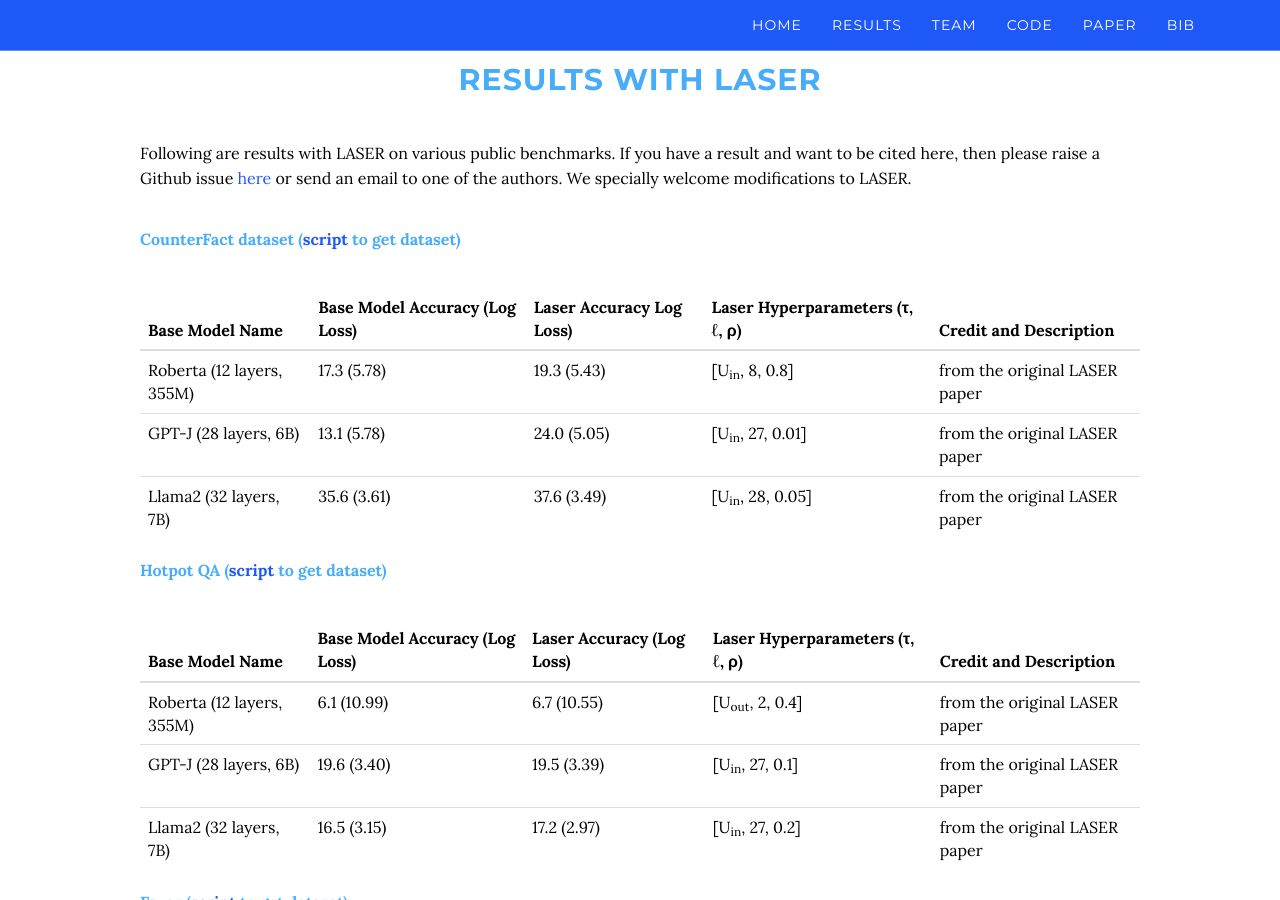
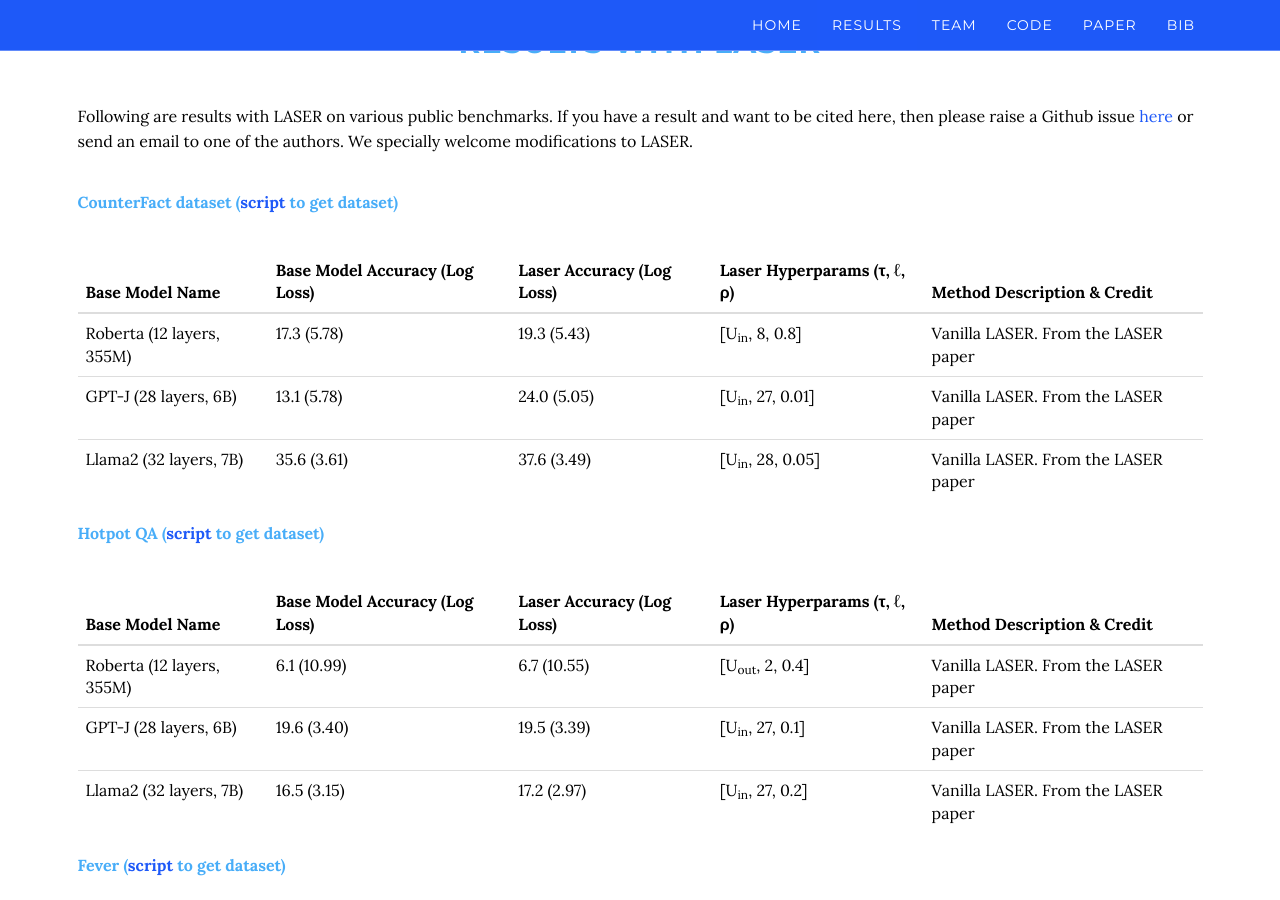
Before and after one commit to pratyushasharma/laser, a Jekyll site: the page index.html, which Jekyll copies as it is, in a window 1280 px wide and 900 px high, scrolled down 1747 px. Built offline with Jekyll 4.4.1, drawn with Linux system fonts in a browser that asks for light colours; nearby versions of some CDN libraries; some of the changed text lies outside the part shown.

Commit message:
More changes

```diff
--- a/index.html
+++ b/index.html
@@ -147,10 +146,10 @@
         <div class="row">
         	<h2 class="greenc"><a name="results"></a>Results with LASER</h2>
 
-               <div class="row" style="margin-left: 10%; margin-right: 10%; text-align: left;">
+               <div class="row" style="margin-left: 5%; margin-right: 5%; text-align: left;">
 
                    <p style="margin-top: 10px;">Following are results with LASER on various public benchmarks. If you have a result and want to be cited here, then please
-                       raise a Github issue <a>here</a> or send an email to one of the authors. We specially welcome modifications to LASER. </p>
+                       raise a Github issue <a href="https://github.com/pratyushasharma/laser/issues" target="_blank">here</a> or send an email to one of the authors. We specially welcome modifications to LASER. </p>
 
                    <p><b>CounterFact dataset (<a href="https://github.com/pratyushasharma/laser/blob/main/scripts/get_counterfact.py" target="_blank">script</a> to get dataset)</b></p>
 
@@ -159,9 +158,9 @@
                             <tr>
                               <th scope="col">Base Model Name</th>
                               <th scope="col">Base Model Accuracy (Log Loss)</th>
-                              <th scope="col">Laser Accuracy Log Loss)</th>
-                              <th scope="col">Laser Hyperparameters (&tau;, &ell;, &rho;)</th>
-                              <th scope="col">Credit and Description</th>
+                              <th scope="col">Laser Accuracy (Log Loss)</th>
+                              <th scope="col">Laser Hyperparams (&tau;, &ell;, &rho;)</th>
+                              <th scope="col">Method Description & Credit</th>
                             </tr>
                           </thead>
                           <tbody>
@@ -170,21 +169,21 @@
                               <td>17.3 (5.78)</td>
                               <td>19.3 (5.43)</td>
                               <td>[U<sub>in</sub>, 8, 0.8]</td>
-                              <td>from the original LASER paper</td>
+                              <td>Vanilla LASER. From the LASER paper</td>
                             </tr>
                             <tr>
                               <td>GPT-J (28 layers, 6B)</td>
                               <td>13.1 (5.78)</td>
                               <td>24.0 (5.05)</td>
                               <td>[U<sub>in</sub>, 27, 0.01]</td>
-                              <td>from the original LASER paper</td>
+                              <td>Vanilla LASER. From the LASER paper</td>
                             </tr>
                             <tr>
                               <td>Llama2 (32 layers, 7B)</td>
                               <td>35.6 (3.61)</td>
                               <td>37.6 (3.49)</td>
                               <td>[U<sub>in</sub>, 28, 0.05]</td>
-                              <td>from the original LASER paper</td>
+                              <td>Vanilla LASER. From the LASER paper</td>
                             </tr>
                           </tbody>
                     </table>
@@ -197,8 +196,8 @@
                               <th scope="col">Base Model Name</th>
                               <th scope="col">Base Model Accuracy (Log Loss)</th>
                               <th scope="col">Laser Accuracy (Log Loss)</th>
-                              <th scope="col">Laser Hyperparameters (&tau;, &ell;, &rho;)</th>
-                              <th scope="col">Credit and Description</th>
+                              <th scope="col">Laser Hyperparams (&tau;, &ell;, &rho;)</th>
+                              <th scope="col">Method Description & Credit</th>
                             </tr>
                           </thead>
                           <tbody>
@@ -207,21 +206,21 @@
                               <td> 6.1 (10.99)</td>
                               <td> 6.7 (10.55)</td>
                               <td>[U<sub>out</sub>, 2, 0.4]</td>
-                              <td>from the original LASER paper</td>
+                              <td>Vanilla LASER. From the LASER paper</td>
                             </tr>
                             <tr>
                               <td>GPT-J (28 layers, 6B)</td>
                               <td>19.6 (3.40)</td>
                               <td>19.5 (3.39)</td>
                               <td>[U<sub>in</sub>, 27, 0.1]</td>
-                              <td>from the original LASER paper</td>
+                              <td>Vanilla LASER. From the LASER paper</td>
                             </tr>
                             <tr>
                               <td>Llama2 (32 layers, 7B)</td>
                               <td>16.5 (3.15)</td>
                               <td>17.2 (2.97)</td>
                               <td> [U<sub>in</sub>, 27, 0.2]</td>
-                              <td>from the original LASER paper</td>
+                              <td>Vanilla LASER. From the LASER paper</td>
                             </tr>
                           </tbody>
                     </table>
@@ -234,8 +233,8 @@
                               <th scope="col">Base Model Name</th>
                               <th scope="col">Base Model Accuracy (Log Loss)</th>
                               <th scope="col">Laser Accuracy (Log Loss)</th>
-                              <th scope="col">Laser Hyperparameters (&tau;, &ell;, &rho;)</th>
-                              <th scope="col">Credit and Description</th>
+                              <th scope="col">Laser Hyperparams (&tau;, &ell;, &rho;)</th>
+                              <th scope="col">Method Description & Credit</th>
                             </tr>
                           </thead>
                           <tbody>
@@ -244,21 +243,21 @@
                               <td>50.0 (2.5)</td>
                               <td>52.3 (1.76)</td>
                               <td>[U<sub>in</sub>, 3, 0.4]</td>
-                              <td>from the original LASER paper</td>
+                              <td>Vanilla LASER. From the LASER paper</td>
                             </tr>
                             <tr>
                               <td>GPT-J (28 layers, 6B)</td>
                               <td>50.2 (1.24)</td>
                               <td>56.2 (1.27)</td>
                               <td>[U<sub>in</sub>, 24, 0.01]</td>
-                              <td>from the original LASER paper</td>
+                              <td>Vanilla LASER. From the LASER paper</td>
                             </tr>
                             <tr>
                               <td>Llama2 (32 layers, 7B)</td>
                               <td>59.3 (1.02)</td>
                               <td>64.5 (0.91)</td>
                               <td>[U<sub>in</sub>, 30, 0.2]</td>
-                              <td>from the original LASER paper</td>
+                              <td>Vanilla LASER. From the LASER paper</td>
                             </tr>
                           </tbody>
                     </table>
@@ -271,8 +270,8 @@
                               <th scope="col">Base Model Name</th>
                               <th scope="col">Base Model Accuracy (Log Loss)</th>
                               <th scope="col">Laser Accuracy (Log Loss)</th>
-                              <th scope="col">Laser Hyperparameters (&tau;, &ell;, &rho;)</th>
-                              <th scope="col">Credit and Description</th>
+                              <th scope="col">Laser Hyperparams (&tau;, &ell;, &rho;)</th>
+                              <th scope="col">Method Description & Credit</th>
                             </tr>
                           </thead>
                           <tbody>
@@ -281,21 +280,21 @@
                               <td>87.5 (0.87)</td>
                               <td>93.7 (1.13)</td>
                               <td>[U<sub>in</sub>, 9, 0.9]</td>
-                              <td>from the original LASER paper</td>
+                              <td>Vanilla LASER. From the LASER paper</td>
                             </tr>
                             <tr>
                               <td>GPT-J (28 layers, 6B)</td>
                               <td>70.9 (3.86)</td>
                               <td>97.5 (4.20)</td>
                               <td>[U<sub>in</sub>, 14, 0.01]</td>
-                              <td>from the original LASER paper</td>
+                              <td>Vanilla LASER. From the LASER paper</td>
                             </tr>
                             <tr>
                               <td>Llama2 (32 layers, 7B)</td>
                               <td>75.5 (3.48)</td>
                               <td>88.4 (2.98)</td>
                               <td>[U<sub>in</sub>, 24, 0.01]</td>
-                              <td>from the original LASER paper</td>
+                              <td>Vanilla LASER. From the LASER paper</td>
                             </tr>
                           </tbody>
                     </table>
@@ -308,8 +307,8 @@
                               <th scope="col">Base Model Name</th>
                               <th scope="col">Base Model Accuracy (Log Loss)</th>
                               <th scope="col">Laser Accuracy (Log Loss)</th>
-                              <th scope="col">Laser Hyperparameters (&tau;, &ell;, &rho;)</th>
-                              <th scope="col">Credit and Description</th>
+                              <th scope="col">Laser Hyperparams (&tau;, &ell;, &rho;)</th>
+                              <th scope="col">Method Description & Credit</th>
                             </tr>
                           </thead>
                           <tbody>
@@ -318,21 +317,21 @@
                               <td>64.5 (4.91)</td>
                               <td>72.5 (6.44)</td>
                               <td>[U<sub>in</sub>, 3, 0.9]</td>
-                              <td>from the original LASER paper</td>
+                              <td>Vanilla LASER. From the LASER paper</td>
                             </tr>
                             <tr>
                               <td>GPT-J (28 layers, 6B)</td>
                               <td>75.6 (4.64)</td>
                               <td>82.1 (4.91)</td>
                               <td>[U<sub>in</sub>, 18, 0.01]</td>
-                              <td>from the original LASER paper</td>
+                              <td>Vanilla LASER. From the LASER paper</td>
                             </tr>
                             <tr>
                               <td>Llama2 (32 layers, 7B)</td>
                               <td>85.0 (4.19)</td>
                               <td>86.7 (4.05)</td>
                               <td>[U<sub>out</sub>, 30, 0.4]</td>
-                              <td>from the original LASER paper</td>
+                              <td>Vanilla LASER. From the LASER paper</td>
                             </tr>
                           </tbody>
                     </table>
@@ -345,8 +344,8 @@
                               <th scope="col">Base Model Name</th>
                               <th scope="col">Base Model Accuracy (Log Loss)</th>
                               <th scope="col">Laser Accuracy (Log Loss)</th>
-                              <th scope="col">Laser Hyperparameters (&tau;, &ell;, &rho;)</th>
-                              <th scope="col">Credit and Description</th>
+                              <th scope="col">Laser Hyperparams (&tau;, &ell;, &rho;)</th>
+                              <th scope="col">Method Description & Credit</th>
                             </tr>
                           </thead>
                           <tbody>
@@ -355,21 +354,21 @@
                               <td>56.2 (1.60)</td>
                               <td>56.2 (1.42)</td>
                               <td>[U<sub>in</sub>, 0, 0.01]</td>
-                              <td>from the original LASER paper</td>
+                              <td>Vanilla LASER. From the LASER paper</td>
                             </tr>
                             <tr>
                               <td>GPT-J (28 layers, 6B)</td>
                               <td>54.9 (1.02)</td>
                               <td>55.6 (1.01)</td>
                               <td>[U<sub>in</sub>, 7, 0.8]</td>
-                              <td>from the original LASER paper</td>
+                              <td>Vanilla LASER. From the LASER paper</td>
                             </tr>
                             <tr>
                               <td>Llama2 (32 layers, 7B)</td>
                               <td>50.5 (0.95)</td>
                               <td>56.2 (1.04)</td>
                               <td>[U<sub>in</sub>, 30, 0.05]</td>
-                              <td>from the original LASER paper</td>
+                              <td>Vanilla LASER. From the LASER paper</td>
                             </tr>
                           </tbody>
                     </table>
@@ -382,8 +381,8 @@
                               <th scope="col">Base Model Name</th>
                               <th scope="col">Base Model Accuracy (Log Loss)</th>
                               <th scope="col">Laser Accuracy (Log Loss)</th>
-                              <th scope="col">Laser Hyperparameters (&tau;, &ell;, &rho;)</th>
-                              <th scope="col">Credit and Description</th>
+                              <th scope="col">Laser Hyperparams (&tau;, &ell;, &rho;)</th>
+                              <th scope="col">Method Description & Credit</th>
                             </tr>
                           </thead>
                           <tbody>
@@ -392,21 +391,21 @@
                               <td>37.1 (9.39)</td>
                               <td>41.8 (6.80)</td>
                               <td>[U<sub>out</sub>, 1, 0.4]</td>
-                              <td>from the original LASER paper</td>
+                              <td>Vanilla LASER. From the LASER paper</td>
                             </tr>
                             <tr>
                               <td>GPT-J (28 layers, 6B)</td>
                               <td>37.1 (0.74)</td>
                               <td>38.3 (0.62)</td>
                               <td>[U<sub>in</sub>, 26, 0.01]</td>
-                              <td>from the original LASER paper</td>
+                              <td>Vanilla LASER. From the LASER paper</td>
                             </tr>
                             <tr>
                               <td>Llama2 (32 layers, 7B)</td>
                               <td>44.8 (0.78)</td>
                               <td>63.4 (0.73)</td>
                               <td>[U<sub>out</sub>, 28, 0.01]</td>
-                              <td>from the original LASER paper</td>
+                              <td>Vanilla LASER. From the LASER paper</td>
                             </tr>
                           </tbody>
                     </table>
@@ -419,8 +418,8 @@
                               <th scope="col">Base Model Name</th>
                               <th scope="col">Base Model Accuracy (Log Loss)</th>
                               <th scope="col">Laser Accuracy (Log Loss)</th>
-                              <th scope="col">Laser Hyperparameters (&tau;, &ell;, &rho;)</th>
-                              <th scope="col">Credit and Description</th>
+                              <th scope="col">Laser Hyperparams (&tau;, &ell;, &rho;)</th>
+                              <th scope="col">Method Description & Credit</th>
                             </tr>
                           </thead>
                           <tbody>
@@ -429,21 +428,21 @@
                               <td>28.0 (9.07)</td>
                               <td>30.7 (7.69)</td>
                               <td>[U<sub>in</sub>, 7, 0.4]</td>
-                              <td>from the original LASER paper</td>
+                              <td>Vanilla LASER. From the LASER paper</td>
                             </tr>
                             <tr>
                               <td>GPT-J (28 layers, 6B)</td>
                               <td>51.8 (3.52)</td>
                               <td>65.9 (2.86)</td>
                               <td>[U<sub>in</sub>, 27, 0.01]</td>
-                              <td>from the original LASER paper</td>
+                              <td>Vanilla LASER. From the LASER paper</td>
                             </tr>
                             <tr>
                               <td>Llama2 (32 layers, 7B)</td>
                               <td>59.5 (2.40)</td>
                               <td>62.0 (2.31)</td>
                               <td>[U<sub>in</sub>, 27, 0.01]</td>
-                              <td>from the original LASER paper</td>
+                              <td>Vanilla LASER. From the LASER paper</td>
                             </tr>
                           </tbody>
                     </table>
```
Also changed, not shown: other parts of index.html (+1 -2 lines).
